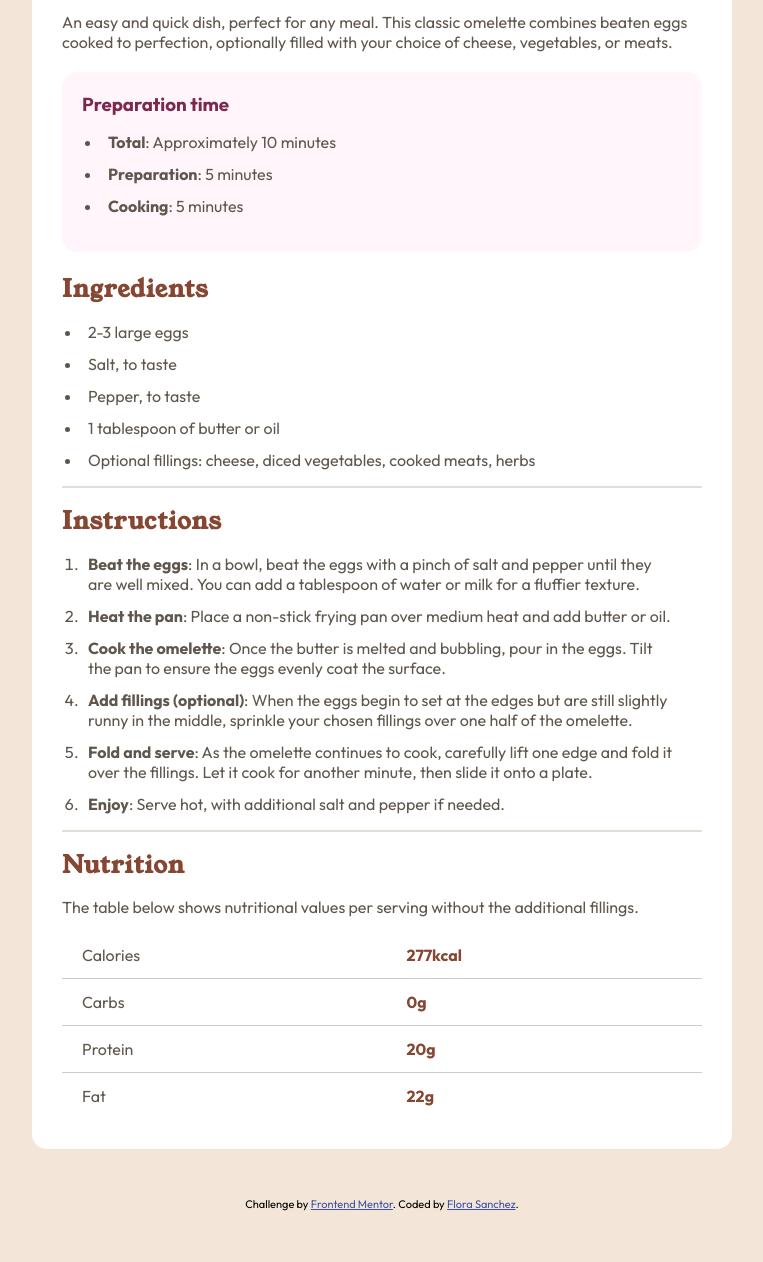
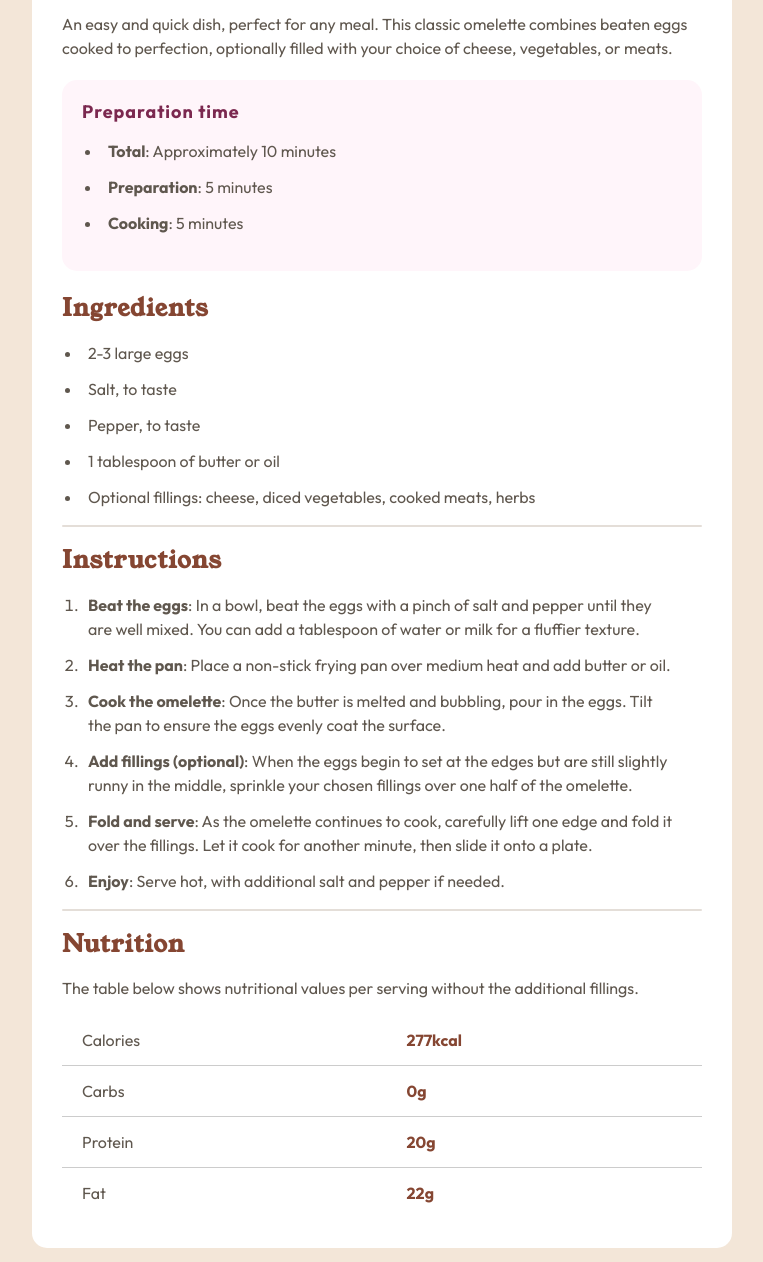
Before and after one commit to Luneaa/Frontend-Mentor_Recipe-page, a plain HTML site: page index.html in a window 1280 px wide. Shown: the part 438-1700 px from the top of the page, without its empty margins (258-1021 px from the left). Before the commit the page ends 1649 px from the top, so only its background shows below. Drawn offline with Linux system fonts and the light colour scheme.

Commit message:
correction

```diff
--- a/index.css
+++ b/index.css
@@ -42,6 +42,7 @@ h1 {
 p, li, td {
     font-size: 16px;
     color: hsl(30, 10%, 34%);
+    line-height: 24px;
 }
 
 ul, ol {
@@ -76,6 +77,8 @@ li {
 }
 .title_preparation {
     color: hsl(332, 51%, 32%);
+    font-family: "Outfit", sans-serif;
+    font-size: 18px;
 }
 
 .subtitle {
--- a/index.html
+++ b/index.html
@@ -23,7 +23,7 @@
   <main>
     <div>
       <div class="img_container">
-        <img src="assets\images\image-omelette.jpeg" alt="Omelette">
+        <img src="assets/images/image-omelette.jpeg" alt="Omelette">
       </div>
 
       <h1 class="omelette_title">Simple Omelette Recipe</h1>
@@ -34,7 +34,7 @@
       </div>
 
       <div class="background_preparation">
-        <h3 class="title_preparation">Preparation time</h3>
+        <h2 class="title_preparation">Preparation time</h2>
 
         <ul>
           <li><b>Total</b>: Approximately 10 minutes</li>
@@ -104,7 +104,7 @@
 
     </div>
   </main>
-  <div class="attribution">
+  <div role="contentinfo" class="attribution">
     Challenge by <a href="https://www.frontendmentor.io?ref=challenge" target="_blank" rel="noopener noreferrer">Frontend Mentor</a>.
     Coded by <a href="#">Flora Sanchez</a>.
   </div>
```
